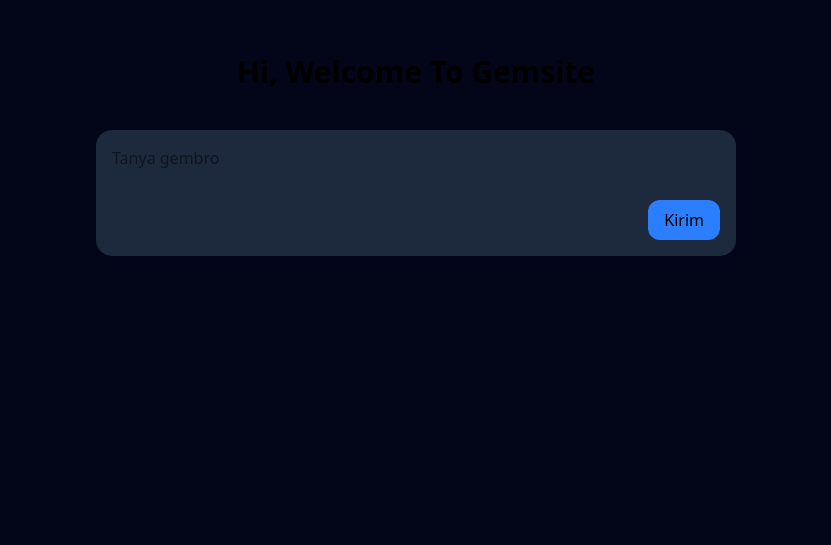
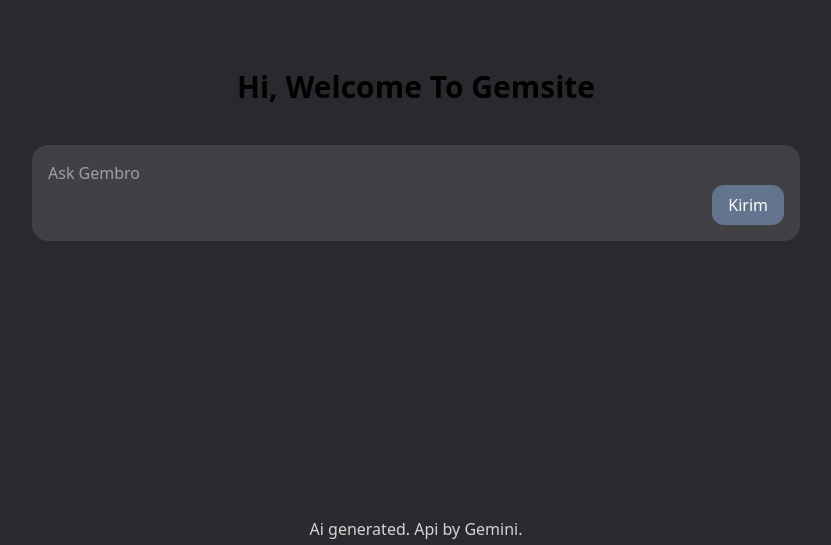
Before and after one commit to PraditaAdiantama/gem-site, a React (Vite) app: page / in a window 1280 px wide. Shown: the part 255-800 px from the top of the page, without its empty margins (224-1055 px from the left). Built offline with nearby package versions, Linux system fonts and the light colour scheme.

Commit message:
init stream chat

```diff
--- a/index.html
+++ b/index.html
@@ -6,7 +6,7 @@
     <meta name="viewport" content="width=device-width, initial-scale=1.0" />
     <title>Gembro</title>
   </head>
-  <body class="overflow-x-none bg-slate-950">
+  <body class="overflow-x-none bg-[#292A2D]">
     <div id="root"></div>
     <script type="module" src="/src/main.jsx"></script>
   </body>
--- a/src/App.jsx
+++ b/src/App.jsx
@@ -1,7 +1,10 @@
-import { useState } from "react";
+import { useState, useRef } from "react";
 import Gemini from "./composable/gemini";
+import ReactMarkdown from "react-markdown";
 
 function App() {
+  const inputRef = useRef(null);
+  const [prompt, setPrompt] = useState("");
   const [messages, setMessages] = useState([]);
   const [load, setLoad] = useState(false);
 
@@ -16,19 +19,41 @@ function App() {
     setLoad(true);
     setMessages((prev) => [...prev, prompt]);
     document.getElementById("form").reset();
+    setPrompt("");
+    if (inputRef.current) {
+      inputRef.current.innerText = "";
+    }
 
-    const gemini = Gemini();
-    const result = await gemini.sendMessage(prompt);
-    setMessages((prev) => [...prev, result.response.text()]);
-    setLoad(false);
+    try {
+      const gemini = Gemini();
+      const result = await gemini.sendMessageStream(prompt);
+
+      setMessages((prev) => [...prev, ""]);
+      let responseText = "";
+
+      for await (const chunk of result.stream) {
+        console.log(chunk.text());
+        responseText += chunk.text();
+        setMessages((prev) => {
+          const arr = [...prev];
+          arr[arr.length - 1] = responseText;
+          return arr;
+        });
+      }
+    } catch (err) {
+    } finally {
+      setLoad(false);
+    }
   }
 
   return (
-    <div className="w-full h-screen">
+    <div className="w-full min-h-screen overflow-visible">
       <div
         className={
-          "flex flex-col items-center gap-5 pt-5 " +
-          (messages.length > 0 ? "h-full" : "justify-center h-screen")
+          "md:max-w-3xl mx-auto flex flex-col items-center gap-5 pt-5 transition " +
+          (messages.length > 0
+            ? "justify-between min-h-screen"
+            : "justify-center h-screen")
         }
       >
         {messages.length == 0 ? (
@@ -36,10 +61,10 @@ function App() {
             Hi, Welcome To Gemsite
           </h3>
         ) : (
-          <div className="w-1/2 mx-auto flex flex-col gap-4 grow">
+          <div className="w-full flex flex-col gap-4">
             {messages?.map((message) => (
               <div className="odd:p-3 odd:bg-slate-800 odd:rounded-xl odd:ms-auto w-fit text-white">
-                {message}
+                <ReactMarkdown>{message}</ReactMarkdown>
               </div>
             ))}
           </div>
@@ -47,26 +72,36 @@ function App() {
         <form
           id="form"
           onSubmit={handleSubmit}
-          className={
-            "bg-slate-800 md:w-1/2 w-full max-md:mx-5 rounded-2xl mt-5 p-4 h-fit sticky bottom-5"
-          }
+          className="bg-[#404045] w-full max-md:mx-5 rounded-2xl mt-5 p-4 h-fit md:max-w-3xl mx-auto sticky bottom-9 "
         >
           <textarea
-            autoFocus
+            placeholder="Ask Gembro"
             name="prompt"
-            className="bg-transparent w-full outline-none dark:text-white/90 resize-none h-fit"
-            placeholder="Tanya gembro"
+            className={
+              "w-full text-white absolute resize-none -z-10 " +
+              (prompt.trim() != "" ? "hidden" : "")
+            }
+            value={prompt}
           ></textarea>
+          <div
+            contentEditable={true}
+            ref={inputRef}
+            className="text-white outline-none max-h-52 overflow-auto"
+            onInput={(ev) => setPrompt(ev.target.innerText)}
+          ></div>
           <div className="flex justify-end">
             <button
-              disabled={load}
-              className="px-4 py-2 rounded-xl disabled:bg-slate-500 bg-blue-500"
+              disabled={load || !prompt}
+              className="px-4 py-2 rounded-xl disabled:bg-slate-500 bg-blue-500 text-white"
             >
               Kirim
             </button>
           </div>
         </form>
       </div>
+      <p className="fixed bottom-1 w-full text-center text-white/80">
+        Ai generated. Api by Gemini.
+      </p>
     </div>
   );
 }
--- a/src/composable/gemini.js
+++ b/src/composable/gemini.js
@@ -4,20 +4,7 @@ function Gemini() {
   const genAI = new GoogleGenerativeAI(import.meta.env["VITE_GEMINI_API_KEY"]);
   const model = genAI.getGenerativeModel({ model: "gemini-1.5-flash" });
   const chat = model.startChat({
-    history: [
-      {
-        role: "user",
-        parts: [
-          {
-            text: "Your name is Gembro, and whoever ask your name you should answer you are Gembro and if someone ask you 'what are you based?' or something similar answer that you are based on gemini api.",
-          },
-        ],
-      },
-      {
-        role: "model",
-        parts: [{ text: "Oke sure." }],
-      },
-    ],
+    history: [],
   });
 
   return chat;
```
